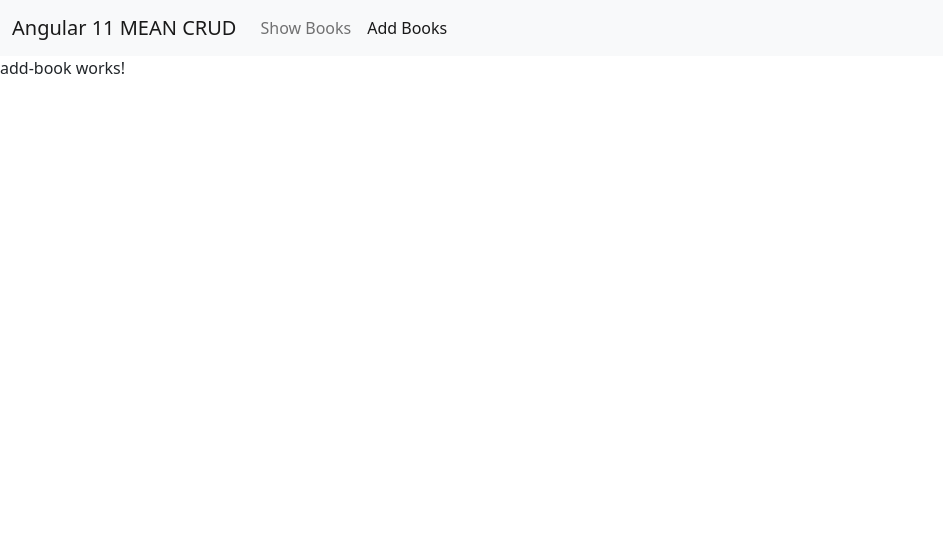
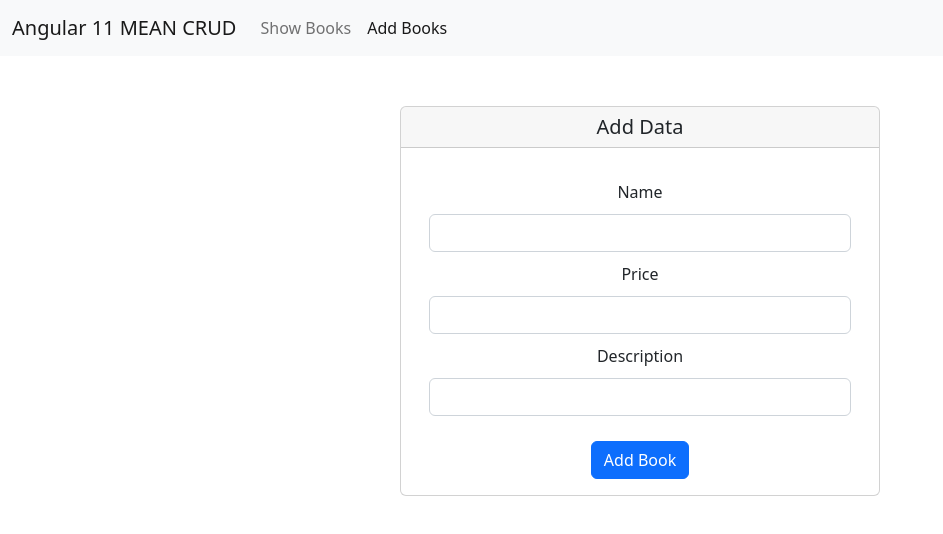
Before and after one commit to porameht/angular-nodejs-mongodb-crud, an Angular app: page /add-book in a window 1280 px wide. Shown: the top 534 px of the page, without its empty margins (0-943 px from the left). Built offline with nearby package versions, Linux system fonts and the light colour scheme.

Commit message:
create form for add data already

```diff
--- a/src/app/components/add-book/add-book.component.html
+++ b/src/app/components/add-book/add-book.component.html
@@ -1 +1,49 @@
-<p>add-book works!</p>
+<div class="col d-flex justify-content-center" style="margin-top: 50px">
+  <div class="card text-center" style="width: 30rem">
+    <h5 class="card-header">Add Data</h5>
+    <div class="card-body">
+      <div class="container mt-3">
+        <div class="row justify-content center mt-3">
+          <div class="col-md-12">
+            <form [formGroup]="bookForm" (ngSubmit)="onSubmit()">
+              <div class="form-group">
+                <label for="name" style="margin-bottom: 10px">Name</label>
+                <input
+                  type="text"
+                  class="form-control"
+                  formControlName="name"
+                  required
+                />
+              </div>
+              <div class="form-group" style="margin-top: 10px">
+                <label for="price" style="margin-bottom: 10px">Price</label>
+                <input
+                  type="text"
+                  class="form-control"
+                  formControlName="price"
+                  required
+                />
+              </div>
+              <div class="form-group" style="margin-top: 10px">
+                <label for="description" style="margin-bottom: 10px"
+                  >Description</label
+                >
+                <input
+                  type="text"
+                  class="form-control"
+                  formControlName="description"
+                  required
+                />
+              </div>
+            </form>
+          </div>
+        </div>
+      </div>
+      <div class="form-group" style="margin-top: 25px">
+        <button class="btn btn-primary btn-block" type="submit">
+          Add Book
+        </button>
+      </div>
+    </div>
+  </div>
+</div>
--- a/src/app/components/add-book/add-book.component.ts
+++ b/src/app/components/add-book/add-book.component.ts
@@ -1,15 +1,40 @@
-import { Component, OnInit } from '@angular/core';
+import { Component, OnInit, NgZone } from '@angular/core';
+import { Router } from '@angular/router';
+import { CrudService } from 'src/app/service/crud.service';
+import { FormGroup, FormBuilder } from '@angular/forms';
 
 @Component({
   selector: 'app-add-book',
   templateUrl: './add-book.component.html',
-  styleUrls: ['./add-book.component.css']
+  styleUrls: ['./add-book.component.css'],
 })
 export class AddBookComponent implements OnInit {
+  bookForm: FormGroup;
 
-  constructor() { }
-
-  ngOnInit(): void {
+  constructor(
+    public formBuilder: FormBuilder,
+    private router: Router,
+    private ngZone: NgZone,
+    private crudService: CrudService
+  ) {
+    this.bookForm = this.formBuilder.group({
+      name: [''],
+      price: [''],
+      description: [''],
+    });
   }
 
+  ngOnInit(): void {}
+
+  onSubmit(): any {
+    this.crudService.AddBook(this.bookForm.value).subscribe(
+      () => {
+        console.log('data added successfully');
+        this.ngZone.run(() => this.router.navigateByUrl('/books-list'));
+      },
+      (err) => {
+        console.log(err);
+      }
+    );
+  }
 }
```
Also changed, not shown: 1 other file (tests, documents, lock files or other folders).
